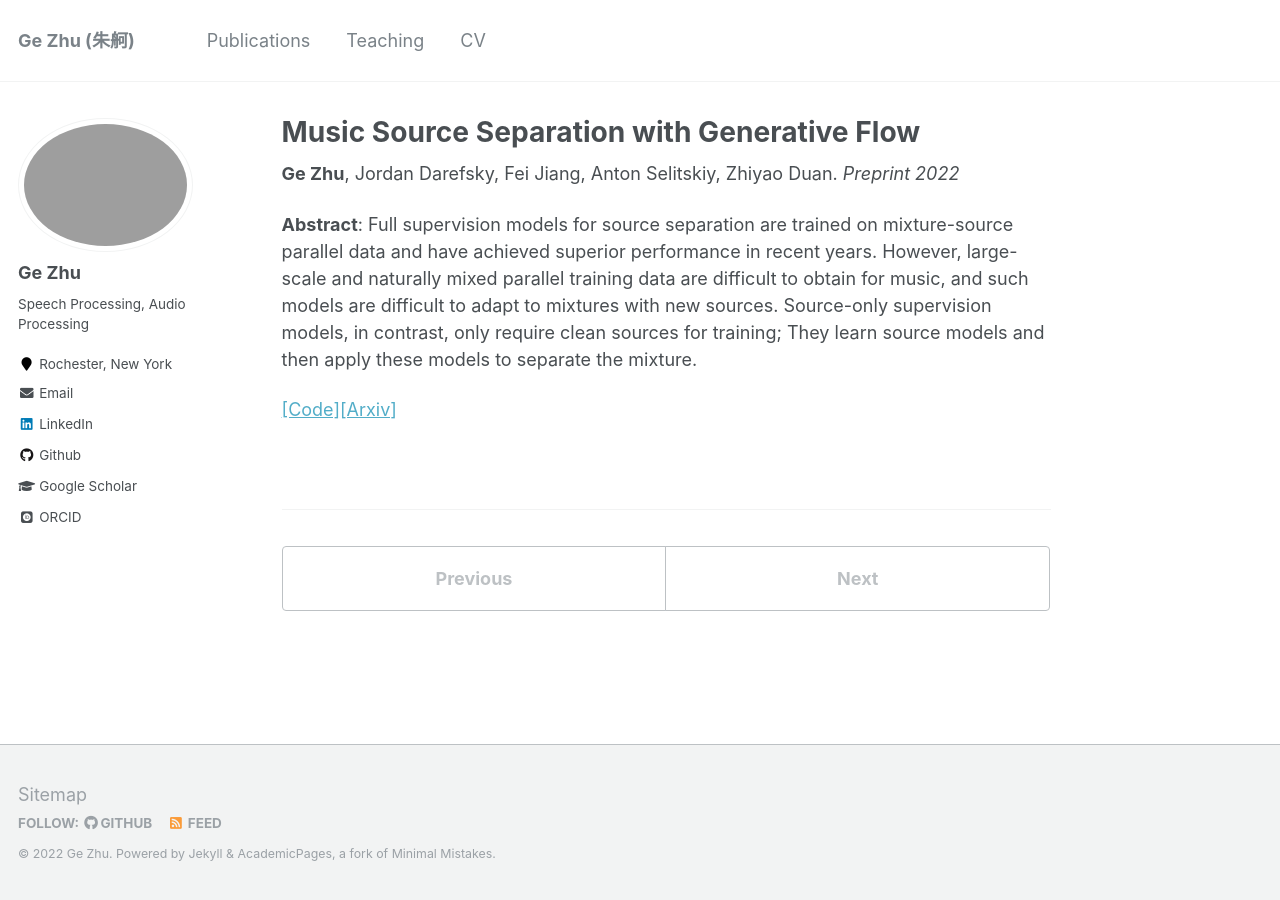
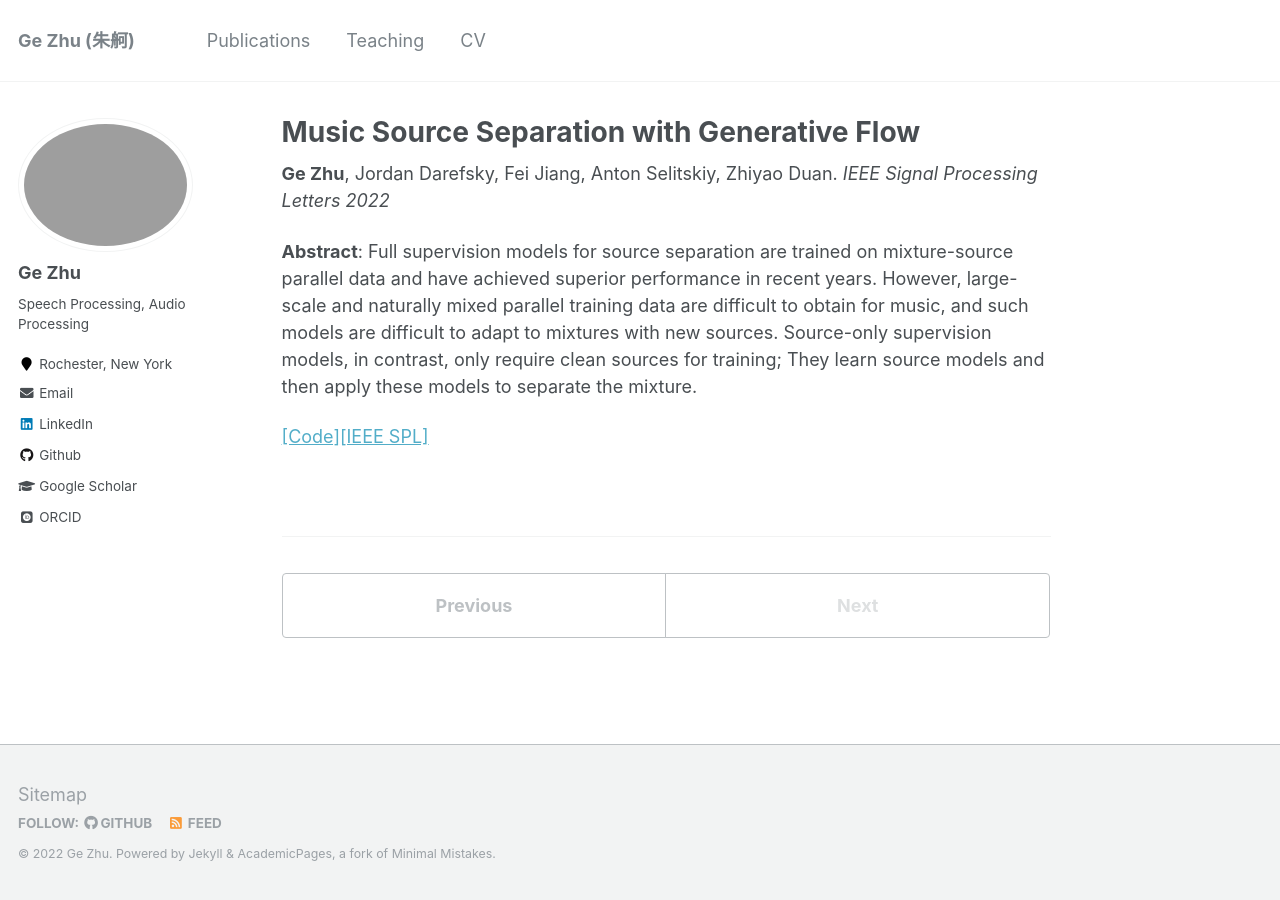
Before and after one commit to gzhu06/gzhu06.github.io, a Jekyll site: the page built from _publications/instglow.md, in a window 1280 px wide. Built offline with Jekyll 4.4.1, drawn with Linux system fonts in a browser that asks for light colours; some web fonts are replaced.

Commit message:
update instglow md

```diff
--- a/_publications/instglow.md
+++ b/_publications/instglow.md
@@ -2,11 +2,11 @@
 title: "Music Source Separation with Generative Flow"
 collection: publications
 permalink: /publication/instglow
-date: 2022-06-01
-venue: 'Preprint'
+date: 2022-11-03
+venue: 'IEEE Signal Processing Letters'
 ---
-<b>Ge Zhu</b>,  Jordan Darefsky, Fei Jiang, Anton Selitskiy, Zhiyao Duan. <i>Preprint 2022</i>
+<b>Ge Zhu</b>,  Jordan Darefsky, Fei Jiang, Anton Selitskiy, Zhiyao Duan. <i>IEEE Signal Processing Letters 2022</i>
 
 <b>Abstract</b>: Full supervision models for source separation are trained on mixture-source parallel data and have achieved superior performance in recent years. However, large-scale and naturally mixed parallel training data are difficult to obtain for music, and such models are difficult to adapt to mixtures with new sources. Source-only supervision models, in contrast, only require clean sources for training; They learn source models and then apply these models to separate the mixture.
 
-[[Code]](https://github.com/gzhu06/GenerativeSourceSeparation)[[Arxiv]](https://arxiv.org/abs/2204.09079)
+[[Code]](https://github.com/gzhu06/GenerativeSourceSeparation)[[IEEE SPL]](https://ieeexplore.ieee.org/document/9937074)
```
